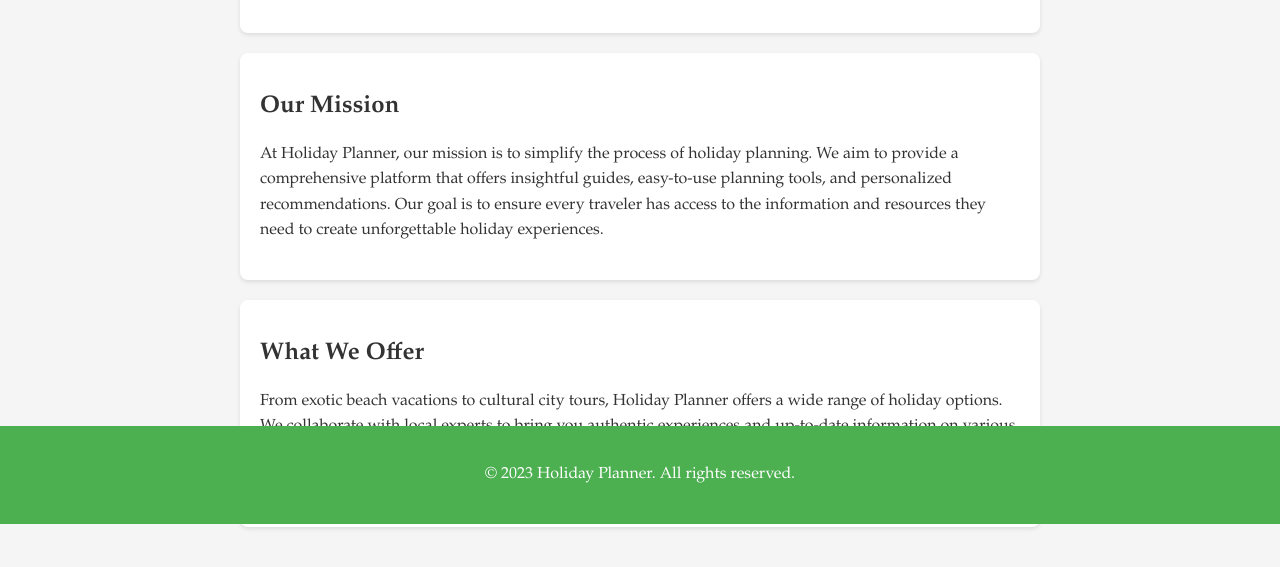
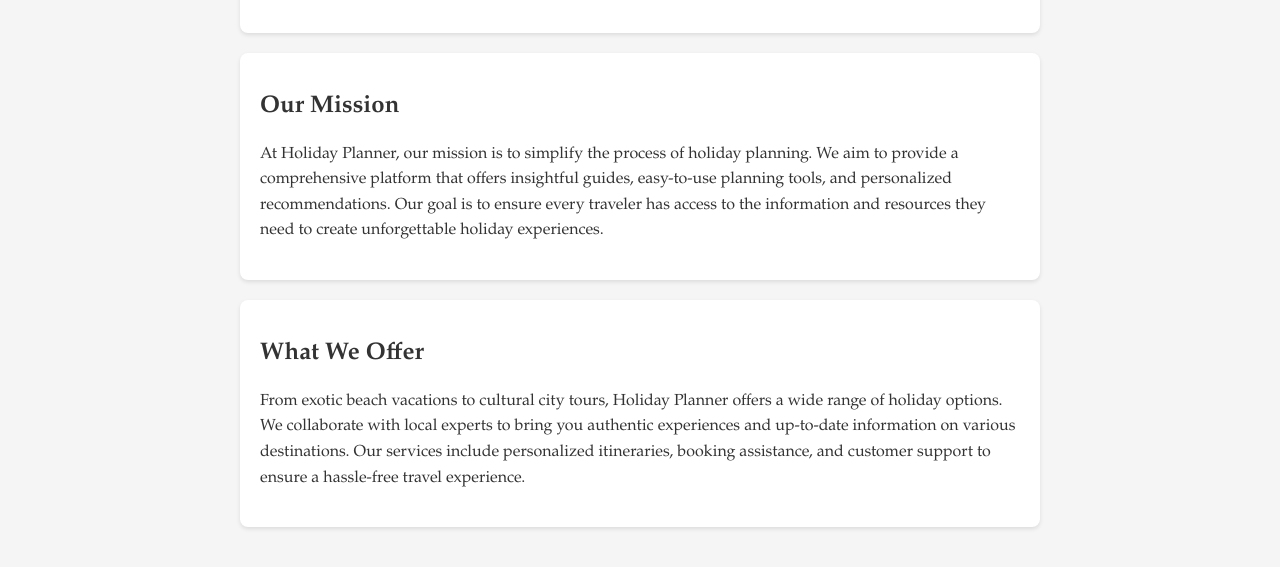
Before and after one commit to INST377-UMD/inst377-group-project-diyapatel02, a website: page about.html in a window 1280 px wide. Shown: the part 276-843 px from the top of the page. Drawn offline with Linux system fonts and the light colour scheme.

Commit message:
Updated about page

```diff
--- a/about.html
+++ b/about.html
@@ -1,8 +1,6 @@
 <!DOCTYPE html>
 <html lang="en">
 <head>
-    <meta charset="UTF-8">
-    <meta name="viewport" content="width=device-width, initial-scale=1.0">
     <title>About Us - Holiday Planner</title>
     <style>
         body {
@@ -41,16 +39,6 @@
         p {
             line-height: 1.6;
         }
-
-        footer {
-            text-align: center;
-            padding: 20px 0;
-            background-color: #4CAF50;
-            color: white;
-            position: absolute;
-            bottom: 0;
-            width: 100%;
-        }
     </style>
 </head>
 <body>
@@ -74,9 +62,5 @@
             <p>From exotic beach vacations to cultural city tours, Holiday Planner offers a wide range of holiday options. We collaborate with local experts to bring you authentic experiences and up-to-date information on various destinations. Our services include personalized itineraries, booking assistance, and customer support to ensure a hassle-free travel experience.</p>
         </section>
     </main>
-
-    <footer>
-        <p>&copy; 2023 Holiday Planner. All rights reserved.</p>
-    </footer>
 </body>
 </html>
```
